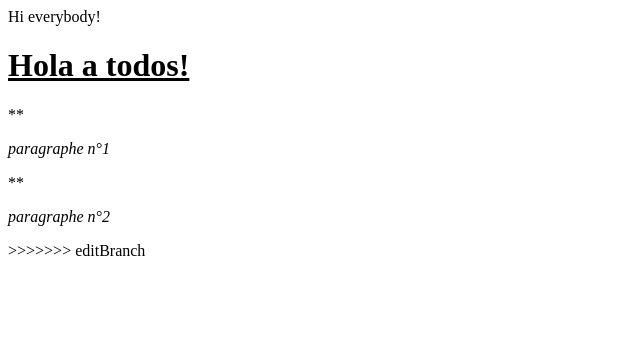
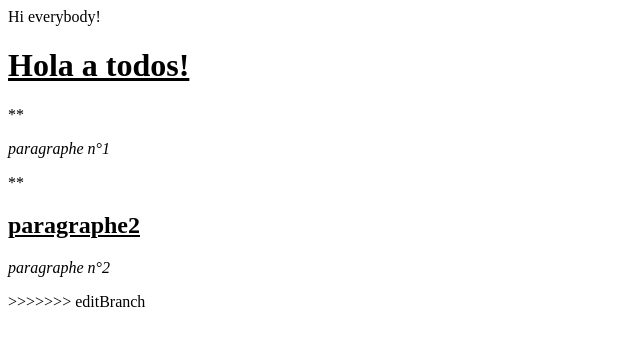
Before and after one commit to nourguennouni/Mon-projet, a plain HTML site: page index.html in a window 1280 px wide. Shown: the whole page, without its empty margins (0-640 px from the left). Drawn offline with Linux system fonts and the light colour scheme.

Commit message:
modification index.html sur gitHub

```diff
--- a/index.html
+++ b/index.html
@@ -1,6 +1,7 @@
 Hi
 everybody!
-<h1><u>Hola a todos! </u></h1>   **<p><i>paragraphe n°1</i></p>** <p><i>paragraphe n°2</i></p>
+<h1><u>Hola a todos! </u></h1>   **<p><i>paragraphe n°1</i></p>**
+<h2><u>paragraphe2 </u></h2>     <p><i>paragraphe n°2</i></p>
 >>>>>>> editBranch
 <!DOCTYPE html>
 <html>
```
